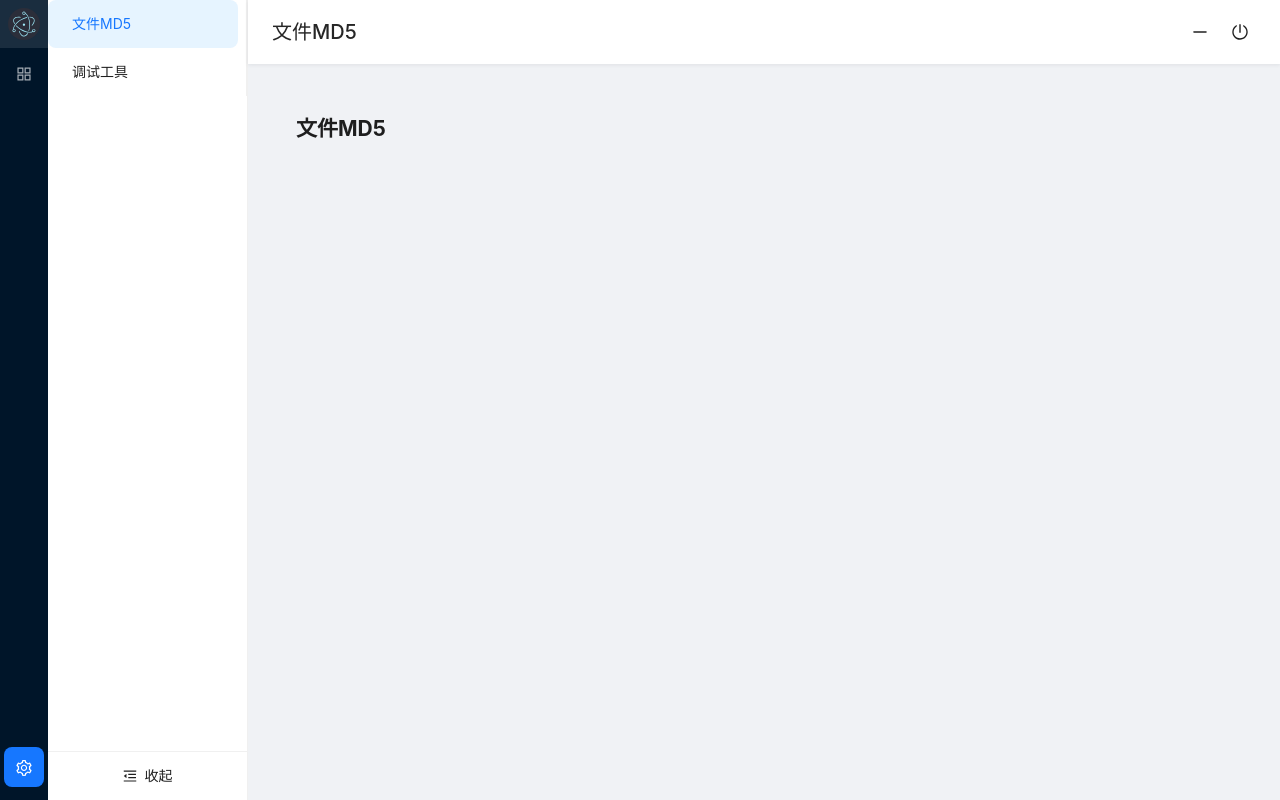
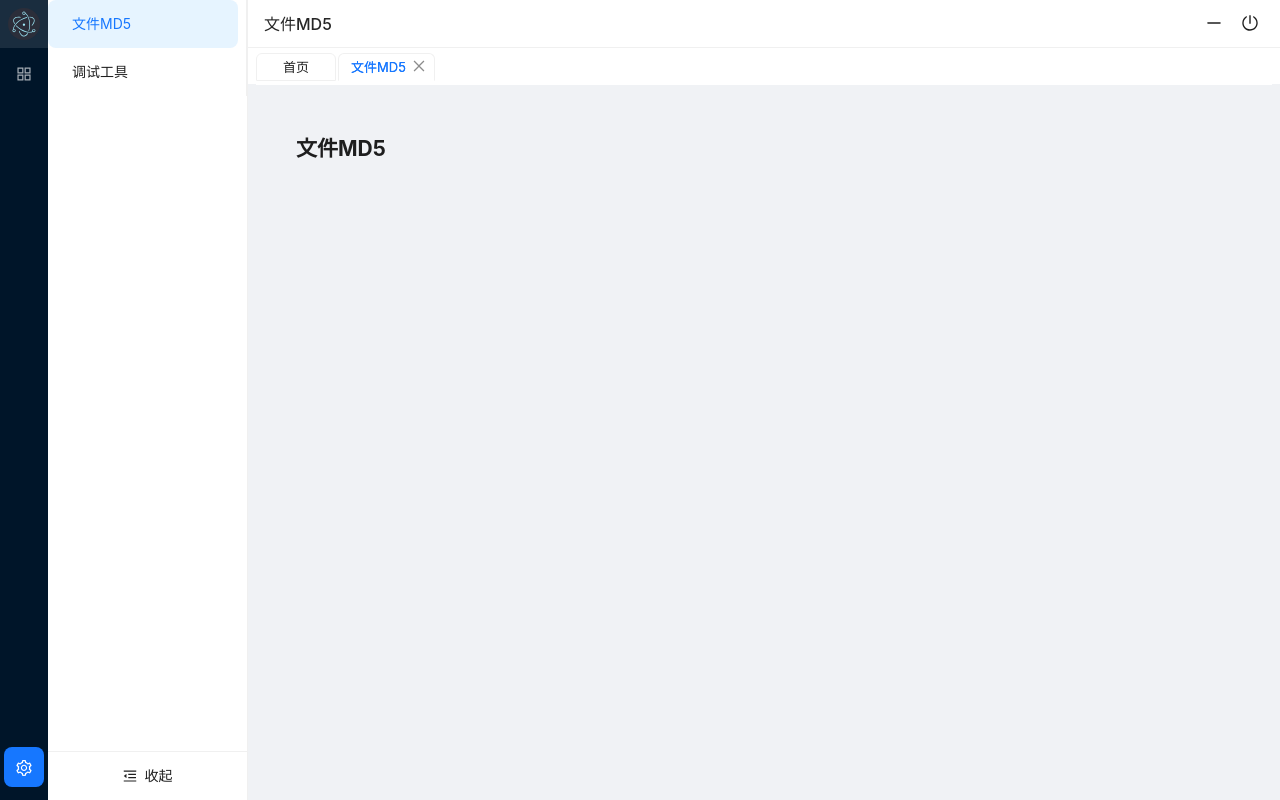
Before and after one commit to xuanbingBank/Secondary-screen-center, a Vue app: page /#/tools/md5 in a window 1280 px wide. Built offline with nearby package versions, Linux system fonts and the light colour scheme.

Commit message:
增加标签页系统

```diff
--- a/src/renderer/components.d.ts
+++ b/src/renderer/components.d.ts
@@ -23,6 +23,8 @@ declare module 'vue' {
     AProgress: typeof import('ant-design-vue/es')['Progress']
     ASpace: typeof import('ant-design-vue/es')['Space']
     ASubMenu: typeof import('ant-design-vue/es')['SubMenu']
+    ATabPane: typeof import('ant-design-vue/es')['TabPane']
+    ATabs: typeof import('ant-design-vue/es')['Tabs']
     RouterLink: typeof import('vue-router')['RouterLink']
     RouterView: typeof import('vue-router')['RouterView']
   }
--- a/src/renderer/components/layout/ContentLayout.vue
+++ b/src/renderer/components/layout/ContentLayout.vue
@@ -2,7 +2,11 @@
   <a-layout class="main-container">
     <!-- 顶栏 -->
     <header-layout
-      :title="title"
+      :title="currentPageTitle"
+      :tabs="visitedTabs"
+      :activeTab="activeTab"
+      @tab-change="handleTabChange"
+      @tab-remove="handleTabRemove"
       @minimize="$emit('minimize')"
       @exit="$emit('exit')"
     />
@@ -11,9 +15,7 @@
     <a-layout-content class="content">
       <router-view v-slot="{ Component }">
         <transition name="fade" mode="out-in">
-          <keep-alive>
-            <component :is="Component" />
-          </keep-alive>
+          <component :is="Component" />
         </transition>
       </router-view>
     </a-layout-content>
@@ -21,16 +23,48 @@
 </template>
 
 <script setup lang="ts">
+import { computed, watch } from 'vue';
+import { useRoute, useRouter } from 'vue-router';
 import HeaderLayout from './HeaderLayout.vue';
+import { visitedTabs, activeTab, addTab, removeTab } from '../../store/tabs';
 
-defineProps<{
-  title: string;
-}>();
+const route = useRoute();
+const router = useRouter();
 
-defineEmits<{
-  (e: 'minimize'): void;
-  (e: 'exit'): void;
-}>();
+// 计算当前页面标题
+const currentPageTitle = computed(() => {
+  return route.meta?.title as string || '首页';
+});
+
+// 监听路由变化
+watch(
+  () => route.path,
+  (newPath) => {
+    activeTab.value = newPath;
+    addTab(route);
+  },
+  { immediate: true }
+);
+
+// 处理标签页切换
+const handleTabChange = (path: string) => {
+  router.push(path);
+};
+
+// 处理标签页关闭
+const handleTabRemove = (path: string) => {
+  const targetIndex = removeTab(path);
+
+  // 如果关闭的是当前标签，跳转到前一个标签
+  if (path === route.path && targetIndex !== undefined) {
+    const nextTab = visitedTabs.value[targetIndex - 1] || visitedTabs.value[0];
+    if (nextTab) {
+      router.push(nextTab.path);
+    }
+  }
+};
+
+defineEmits(['minimize', 'exit']);
 </script>
 
 <style scoped>
--- a/src/renderer/components/layout/HeaderLayout.vue
+++ b/src/renderer/components/layout/HeaderLayout.vue
@@ -1,4 +1,6 @@
 <template>
+  <div class="header-container">
+    <!-- 顶部标题栏 -->
     <a-layout-header class="header">
       <div class="header-left">
         <h2>{{ title }}</h2>
@@ -14,39 +16,151 @@
         </a-space>
       </div>
     </a-layout-header>
+
+    <!-- 标签页 -->
+    <div class="tabs-container">
+      <a-tabs
+        v-model:activeKey="activeKey"
+        type="editable-card"
+        hide-add
+        size="small"
+        @edit="onTabEdit"
+        @change="onTabChange"
+      >
+        <a-tab-pane
+          v-for="tab in tabs"
+          :key="tab.path"
+          :tab="tab.title"
+          :closable="tab.closable"
+        />
+      </a-tabs>
+    </div>
+  </div>
 </template>
 
 <script setup lang="ts">
+import { computed } from 'vue';
 import { MinusOutlined, PoweroffOutlined } from '@ant-design/icons-vue';
+import type { TabItem } from '../../store/tabs';
+import type { TabsProps } from 'ant-design-vue';
+import type { Key } from 'ant-design-vue/es/vc-table/interface';
 
 interface Props {
   title: string;
+  tabs: TabItem[];
+  activeTab: string;
 }
 
-defineProps<Props>();
-
-defineEmits<{
+const props = defineProps<Props>();
+const emit = defineEmits<{
   (e: 'minimize'): void;
   (e: 'exit'): void;
+  (e: 'tab-change', path: string): void;
+  (e: 'tab-remove', path: string): void;
 }>();
+
+const activeKey = computed({
+  get: () => props.activeTab,
+  set: (value: Key) => emit('tab-change', value.toString())
+});
+
+// 标签页切换
+const onTabChange: TabsProps['onChange'] = (key: Key) => {
+  emit('tab-change', key.toString());
+};
+
+// 标签页编辑（关闭）
+const onTabEdit: TabsProps['onEdit'] = (targetKey, action) => {
+  if (action === 'remove' && targetKey !== undefined) {
+    // 确保 targetKey 转换为字符串
+    emit('tab-remove', targetKey.toString());
+  }
+};
 </script>
 
 <style scoped>
+.header-container {
+  background: #fff;
+}
+
 .header {
-  height: 64px;
-  padding: 0 24px;
-  background: #fff;
+  height: 48px;
+  line-height: 48px;
+  padding: 0 16px;
   display: flex;
   justify-content: space-between;
   align-items: center;
-  box-shadow: 0 1px 4px rgba(0, 21, 41, 0.08);
-  z-index: 10;
+  background: #fff;
+  border-bottom: 1px solid #f0f0f0;
 }
 
 .header-left h2 {
   margin: 0;
-  font-size: 20px;
+  font-size: 16px;
   font-weight: 500;
   color: rgba(0, 0, 0, 0.85);
 }
+
+.tabs-container {
+  padding: 0 8px;
+  background: #fff;
+  height: 36px;
+  display: flex;
+  align-items: flex-end;
+}
+
+:deep(.ant-tabs) {
+  background: #fff;
+  width: 100%;
+}
+
+:deep(.ant-tabs-nav) {
+  margin: 0;
+  background: #fff;
+  height: 32px;
+  line-height: 32px;
+  margin-bottom: -1px;
+}
+
+:deep(.ant-tabs-card > .ant-tabs-nav .ant-tabs-tab) {
+  background: transparent;
+  border-color: #f0f0f0;
+  padding: 0 12px;
+  height: 28px;
+  line-height: 26px;
+  font-size: 13px;
+  min-width: 80px;
+  display: flex;
+  align-items: center;
+  justify-content: center;
+  margin-bottom: 0;
+}
+
+:deep(.ant-tabs-card > .ant-tabs-nav .ant-tabs-tab-active) {
+  background: #fff;
+  border-bottom-color: #fff;
+}
+
+:deep(.ant-tabs-tab + .ant-tabs-tab) {
+  margin-left: 3px;
+}
+
+:deep(.ant-tabs-nav::before) {
+  border-bottom: none;
+}
+
+:deep(.ant-tabs-tab-remove) {
+  margin-left: 6px;
+  font-size: 12px;
+}
+
+:deep(.ant-btn) {
+  height: 28px;
+  width: 28px;
+  padding: 0;
+}
+
+:deep(.anticon) {
+  font-size: 14px;
+}
 </style>
--- a/src/renderer/components/layout/MenuLayout.vue
+++ b/src/renderer/components/layout/MenuLayout.vue
@@ -1,5 +1,5 @@
 <template>
-  <!-- 左侧菜单栏 -->
+  <!-- 左侧一级菜单栏 -->
   <a-layout-sider
     width="48"
     class="primary-sider"
@@ -7,17 +7,20 @@
     :trigger="null"
     collapsible
   >
+    <!-- Logo区域 -->
     <div class="logo">
       <img src="/electron.svg" alt="logo" />
     </div>
-    <!-- 主要菜单项 -->
+    <!-- 主要菜单容器 -->
     <div class="primary-menu-container">
+      <!-- 主要功能菜单 -->
       <a-menu
         theme="dark"
         mode="inline"
         v-model:selectedKeys="primarySelectedKeys"
         @select="handlePrimarySelect"
       >
+        <!-- 遍历生成主要菜单项 -->
         <a-menu-item
           v-for="route in mainMenuItems"
           :key="String(route.name)"
@@ -28,7 +31,7 @@
         </a-menu-item>
       </a-menu>
 
-      <!-- 设置菜单项 -->
+      <!-- 设置类菜单（底部） -->
       <a-menu
         theme="dark"
         mode="inline"
@@ -36,6 +39,7 @@
         v-model:selectedKeys="primarySelectedKeys"
         @select="handlePrimarySelect"
       >
+        <!-- 遍历生成设置菜单项 -->
         <a-menu-item
           v-for="route in settingMenuItems"
           :key="String(route.name)"
@@ -48,13 +52,14 @@
     </div>
   </a-layout-sider>
 
-  <!-- 二级菜单栏 -->
+  <!-- 右侧二级菜单栏 -->
   <a-layout-sider
     v-model:collapsed="collapsed"
     class="secondary-sider"
     :trigger="null"
     collapsible
   >
+    <!-- 菜单内容区域 -->
     <div class="menu-wrapper">
       <a-menu
         v-model:selectedKeys="selectedKeys"
@@ -62,9 +67,10 @@
         mode="inline"
         @select="handleMenuSelect"
       >
+        <!-- 二级菜单列表 -->
         <template v-if="currentSubMenus.length">
           <template v-for="item in currentSubMenus" :key="String(item.name)">
-            <!-- 有子菜单 -->
+            <!-- 有子菜单的菜单项 -->
             <a-sub-menu
               v-if="item.children?.length"
               :key="String(item.name)"
@@ -73,6 +79,7 @@
                 <component :is="item.meta?.icon" />
               </template>
               <template #title>{{ item.meta?.title }}</template>
+              <!-- 子菜单项列表 -->
               <a-menu-item
                 v-for="child in item.children"
                 :key="String(child.name)"
@@ -80,7 +87,7 @@
                 {{ child.meta?.title }}
               </a-menu-item>
             </a-sub-menu>
-            <!-- 无子菜单 -->
+            <!-- 无子菜单的菜单项 -->
             <a-menu-item
               v-else
               :key="`${String(item.name)}`"
@@ -95,7 +102,7 @@
       </a-menu>
     </div>
 
-    <!-- 折叠按钮 -->
+    <!-- 中间折叠按钮 -->
     <div class="collapse-trigger">
       <menu-unfold-outlined
         v-if="collapsed"
@@ -109,6 +116,7 @@
       />
     </div>
 
+    <!-- 底部折叠按钮 -->
     <div class="bottom-trigger">
       <a-button
         type="text"
@@ -125,6 +133,7 @@
 </template>
 
 <script setup lang="ts">
+// 导入所需的组件和工具
 import { ref, computed } from 'vue';
 import { useRouter, useRoute } from 'vue-router';
 import type { MenuProps } from 'ant-design-vue';
@@ -134,21 +143,22 @@ import {
   MenuFoldOutlined,
 } from '@ant-design/icons-vue';
 
+// 获取路由实例
 const router = useRouter();
 const route = useRoute();
 
-// 状态
-const collapsed = ref(false);
-const primarySelectedKeys = ref<string[]>(['feature']);
-const selectedKeys = ref<string[]>([]);
-const openKeys = ref<string[]>([]);
+// 菜单状态管理
+const collapsed = ref(false);                        // 二级菜单折叠状态
+const primarySelectedKeys = ref<string[]>(['feature']); // 一级菜单选中项
+const selectedKeys = ref<string[]>([]);              // 二级菜单选中项
+const openKeys = ref<string[]>([]);                  // 展开的子菜单
 
-// 定义事件
+// 定义组件事件
 const emit = defineEmits<{
-  (e: 'menu-select', routeName: string): void;
+  (e: 'menu-select', routeName: string): void;      // 菜单选择事件
 }>();
 
-// 计算主要菜单项
+// 计算主要菜单项（非设置类）
 const mainMenuItems = computed(() => {
   return routeMap.filter(route => route.meta?.primary && !route.meta?.isSettings);
 });
@@ -158,7 +168,7 @@ const settingMenuItems = computed(() => {
   return routeMap.filter(route => route.meta?.primary && route.meta?.isSettings);
 });
 
-// 计算一级菜单项
+// 计算一级菜单项（所有）
 const primaryMenuItems = computed(() => {
   return routeMap.filter(route => route.meta?.primary);
 });
@@ -174,7 +184,7 @@ const currentSubMenus = computed(() => {
 const handlePrimarySelect: MenuProps['onSelect'] = (info) => {
   const route = routeMap.find(r => r.name === info.key.toString());
   if (route) {
-    // 只更新一级菜单的选中状态，不进行路由跳转
+    // 更新一级菜单选中状态
     primarySelectedKeys.value = [route.name as string];
     // 如果有子菜单，设置第一个子菜单为选中状态
     if (route.children?.length) {
@@ -186,25 +196,28 @@ const handlePrimarySelect: MenuProps['onSelect'] = (info) => {
 
 // 处理二级菜单选择
 const handleMenuSelect: MenuProps['onSelect'] = (info) => {
-  // 只有点击二级菜单时才触发路由跳转
+  // 触发路由跳转事件
   emit('menu-select', info.key.toString());
 };
 
-// 初始化选中状态
+// 初始化菜单选中状态
 const initSelectedKeys = () => {
   const matched = route.matched;
   if (matched.length) {
+    // 设置一级菜单选中状态
     const primaryRoute = matched[0];
     primarySelectedKeys.value = [primaryRoute.name as string];
+    // 设置二级菜单选中状态
     selectedKeys.value = [matched[matched.length - 1].name as string];
 
+    // 设置子菜单展开状态
     if (matched.length > 1) {
       openKeys.value = [matched[1].name as string];
     }
   }
 };
 
-// 监听路由变化
+// 监听路由变化，更新菜单状态
 router.afterEach(() => {
   initSelectedKeys();
 });
@@ -214,6 +227,12 @@ initSelectedKeys();
 </script>
 
 <style scoped>
+/* 禁止文本选择 */
+* {
+    user-select: none;
+}
+
+/* 一级菜单侧边栏样式 */
 .primary-sider {
   overflow: hidden;
   flex: 0 0 48px !important;
@@ -222,6 +241,7 @@ initSelectedKeys();
   width: 48px !important;
 }
 
+/* Logo 样式 */
 .logo {
   height: 48px;
   padding: 8px;
@@ -235,6 +255,7 @@ initSelectedKeys();
   object-fit: contain;
 }
 
+/* 二级菜单侧边栏样式 */
 .secondary-sider {
   background: #fff;
   position: relative;
@@ -244,18 +265,24 @@ initSelectedKeys();
   height: 100vh;
 }
 
+.ant-menu-item-selected {
+    margin-left: 10px;
+}
+
+/* 菜单内容区域样式 */
 .menu-wrapper {
   flex: 1;
   overflow-y: auto;
   min-height: 0;
 }
 
+/* 中间折叠按钮样式 */
 .collapse-trigger {
   position: absolute;
   right: -15px;
   top: 50%;
   transform: translateY(-50%);
-  width: 40px;
+  width: 30px;
   height: 30px;
   background: #fff;
   border-radius: 50%;
@@ -269,10 +296,12 @@ initSelectedKeys();
   transition: opacity 0.3s;
 }
 
+/* 鼠标悬停时显示折叠按钮 */
 .secondary-sider:hover .collapse-trigger {
   opacity: 1;
 }
 
+/* 折叠按钮图标样式 */
 .trigger-icon {
   color: #595959;
   font-size: 16px;
@@ -283,6 +312,7 @@ initSelectedKeys();
   color: #1890ff;
 }
 
+/* 底部折叠按钮样式 */
 .bottom-trigger {
   border-top: 1px solid #f0f0f0;
 }
@@ -297,24 +327,6 @@ initSelectedKeys();
   background: #e6f7ff;
 }
 
-/* 头部样式 */
-.header {
-  background: #fff;
-  padding: 0 24px;
-  display: flex;
-  justify-content: flex-end;
-  align-items: center;
-  box-shadow: 0 1px 4px rgba(0, 21, 41, 0.08);
-  z-index: 9;
-}
-
-.content {
-  margin: 24px;
-  padding: 24px;
-  background: #fff;
-  min-height: 280px;
-}
-
 /* 菜单项样式调整 */
 :deep(.ant-menu-item) {
   height: 48px;
@@ -322,13 +334,14 @@ initSelectedKeys();
   margin: 0;
 }
 
+/* 菜单容器样式 */
 :deep(.ant-layout-sider-children) {
   display: flex;
   flex-direction: column;
   height: 100%;
 }
 
-/* 一级菜单样式调整 */
+/* 一级菜单特殊样式 */
 .primary-sider :deep(.ant-menu-inline) {
   border-right: none;
 }
@@ -338,10 +351,13 @@ initSelectedKeys();
   width: 40px;
   margin: 5px 4px;
 }
-.ant-menu-item-icon{
-vertical-align: 0px !important;
+
+/* 菜单图标对齐调整 */
+.ant-menu-item-icon {
+  vertical-align: 0px !important;
 }
 
+/* 主菜单容器布局 */
 .primary-menu-container {
   display: flex;
   flex-direction: column;
@@ -349,6 +365,7 @@ vertical-align: 0px !important;
   justify-content: space-between;
 }
 
+/* 设置菜单底部间距 */
 .setting-menu {
   margin-bottom: 8px;
 }
--- /dev/null
+++ b/src/renderer/store/tabs.ts
@@ -0,0 +1,47 @@
+import { ref } from 'vue';
+
+export interface TabItem {
+  title: string;
+  key: string;
+  path: string;
+  closable?: boolean;
+}
+
+// 访问过的标签页
+export const visitedTabs = ref<TabItem[]>([
+  {
+    title: '首页',
+    key: '/home',
+    path: '/home',
+    closable: false
+  }
+]);
+
+// 当前激活的标签页
+export const activeTab = ref<string>('/home');
+
+// 添加标签页
+export const addTab = (route: any) => {
+  const { name, path, meta } = route;
+  if (visitedTabs.value.some(tab => tab.path === path)) return;
+
+  visitedTabs.value.push({
+    title: meta?.title || name,
+    key: path,
+    path: path,
+    closable: true
+  });
+};
+
+// 移除标签页
+export const removeTab = (targetPath: string) => {
+  const tabs = visitedTabs.value;
+  const targetIndex = tabs.findIndex(tab => tab.path === targetPath);
+
+  if (targetIndex === -1 || !tabs[targetIndex].closable) return;
+
+  visitedTabs.value = tabs.filter(tab => tab.path !== targetPath);
+
+  // 返回被删除标签的索引，方便外部处理
+  return targetIndex;
+};
```
Lines whose indentation alone changed are shown as unchanged.
